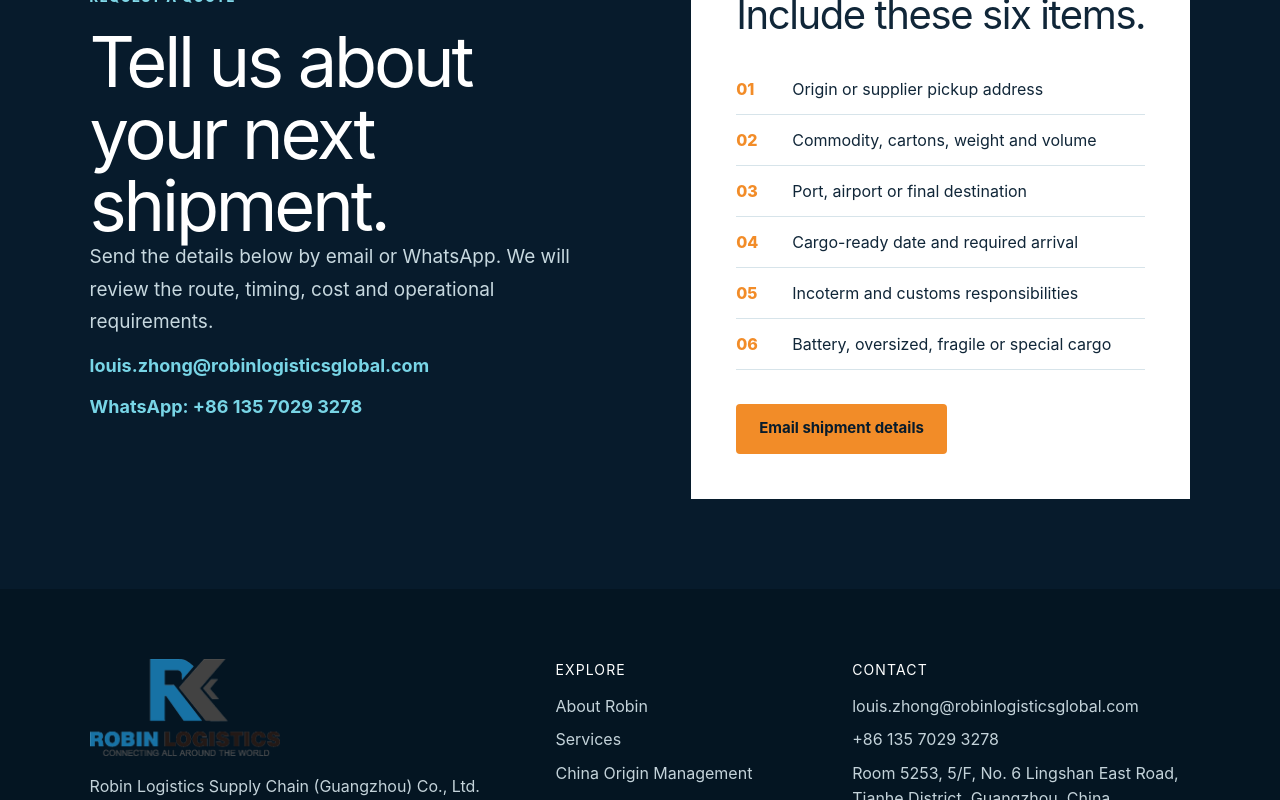
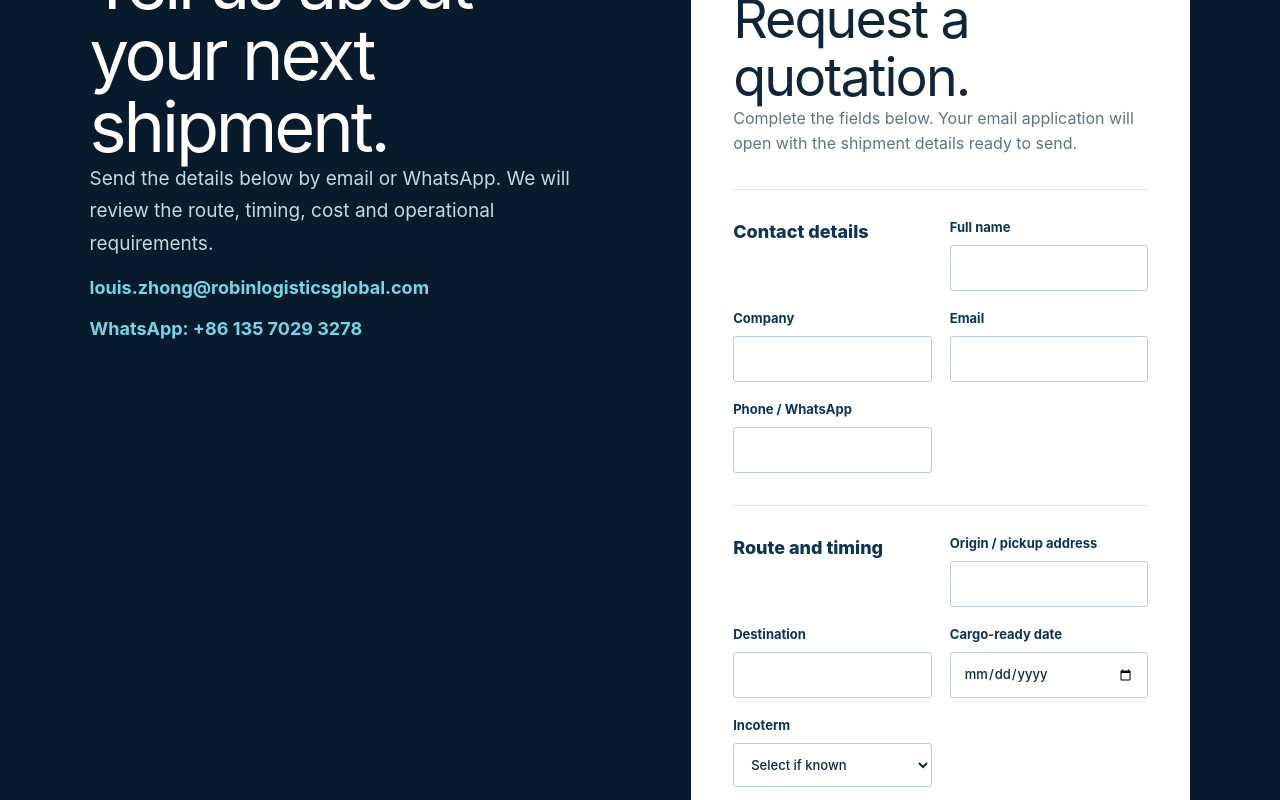
Before and after one commit to lxd1327790/robin, a Next.js app: page /contact in a window 1280 px wide. Shown: the part 260-1060 px from the top of the page. Built offline with nearby package versions, Linux system fonts and the light colour scheme.

Commit message:
Add structured shipment quotation form

```diff
--- /dev/null
+++ b/app/_components/QuoteForm.tsx
@@ -0,0 +1,91 @@
+"use client";
+
+import { FormEvent, useState } from "react";
+
+const field = (form: HTMLFormElement, name: string) =>
+  (new FormData(form).get(name)?.toString().trim() ?? "Not provided");
+
+export function QuoteForm() {
+  const [ready, setReady] = useState(false);
+
+  function submit(event: FormEvent<HTMLFormElement>) {
+    event.preventDefault();
+    const form = event.currentTarget;
+    const name = field(form, "name");
+    const company = field(form, "company");
+    const subject = `Shipment quotation request — ${company}`;
+    const body = [
+      "Dear Louis,",
+      "",
+      "Please review the following shipment and provide a quotation:",
+      "",
+      `Contact name: ${name}`,
+      `Company: ${company}`,
+      `Email: ${field(form, "email")}`,
+      `Phone / WhatsApp: ${field(form, "phone")}`,
+      "",
+      `Origin / pickup address: ${field(form, "origin")}`,
+      `Destination: ${field(form, "destination")}`,
+      `Cargo-ready date: ${field(form, "readyDate")}`,
+      `Incoterm: ${field(form, "incoterm")}`,
+      "",
+      `Commodity / cargo details: ${field(form, "cargo")}`,
+      `Packages / cartons: ${field(form, "packages")}`,
+      `Gross weight: ${field(form, "weight")}`,
+      `Volume: ${field(form, "volume")}`,
+      "",
+      `Special requirements: ${field(form, "notes")}`,
+      "",
+      "Kind regards,",
+      name,
+    ].join("\n");
+
+    setReady(true);
+    window.location.href = `mailto:louis.zhong@robinlogisticsglobal.com?subject=${encodeURIComponent(subject)}&body=${encodeURIComponent(body)}`;
+  }
+
+  return (
+    <form className="quote-form" onSubmit={submit}>
+      <div className="form-heading">
+        <p className="eyebrow">Shipment enquiry</p>
+        <h2>Request a quotation.</h2>
+        <p>Complete the fields below. Your email application will open with the shipment details ready to send.</p>
+      </div>
+
+      <fieldset>
+        <legend>Contact details</legend>
+        <label>Full name<input name="name" autoComplete="name" required /></label>
+        <label>Company<input name="company" autoComplete="organization" required /></label>
+        <label>Email<input name="email" type="email" autoComplete="email" required /></label>
+        <label>Phone / WhatsApp<input name="phone" type="tel" autoComplete="tel" /></label>
+      </fieldset>
+
+      <fieldset>
+        <legend>Route and timing</legend>
+        <label>Origin / pickup address<input name="origin" required /></label>
+        <label>Destination<input name="destination" required /></label>
+        <label>Cargo-ready date<input name="readyDate" type="date" /></label>
+        <label>Incoterm
+          <select name="incoterm" defaultValue="">
+            <option value="" disabled>Select if known</option>
+            <option>EXW</option><option>FCA</option><option>FOB</option><option>CFR</option>
+            <option>CIF</option><option>DAP</option><option>DDP</option><option>Other / Not sure</option>
+          </select>
+        </label>
+      </fieldset>
+
+      <fieldset>
+        <legend>Cargo details</legend>
+        <label className="wide">Commodity / cargo description<textarea name="cargo" rows={3} required /></label>
+        <label>Packages / cartons<input name="packages" /></label>
+        <label>Gross weight<input name="weight" placeholder="e.g. 2,500 kg" /></label>
+        <label>Volume<input name="volume" placeholder="e.g. 12 CBM" /></label>
+        <label className="wide">Special handling or other requirements<textarea name="notes" rows={3} /></label>
+      </fieldset>
+
+      <label className="consent"><input type="checkbox" required /> I agree to provide these details for the purpose of receiving a logistics quotation.</label>
+      <button className="button primary form-submit" type="submit">Prepare quotation email →</button>
+      {ready && <p className="form-status">Your email application should now be open. Please review the message and select Send.</p>}
+    </form>
+  );
+}
--- a/app/contact/page.tsx
+++ b/app/contact/page.tsx
@@ -1,10 +1,11 @@
 import { Footer, Header } from "../_components/SiteChrome";
+import { QuoteForm } from "../_components/QuoteForm";
 
 export default function ContactPage() {
   return (
     <main>
       <Header />
-      <section className="contact-page">
+      <section className="contact-page contact-page-with-form">
         <div className="contact-intro">
           <p className="eyebrow light">Request a quote</p>
           <h1>Tell us about your next shipment.</h1>
@@ -12,19 +13,7 @@ export default function ContactPage() {
           <a href="mailto:louis.zhong@robinlogisticsglobal.com">louis.zhong@robinlogisticsglobal.com</a>
           <a href="https://wa.me/8613570293278" target="_blank" rel="noreferrer">WhatsApp: +86 135 7029 3278</a>
         </div>
-        <div className="contact-card">
-          <p className="eyebrow">Shipment details</p>
-          <h2>Include these six items.</h2>
-          <ol>
-            <li><span>01</span>Origin or supplier pickup address</li>
-            <li><span>02</span>Commodity, cartons, weight and volume</li>
-            <li><span>03</span>Port, airport or final destination</li>
-            <li><span>04</span>Cargo-ready date and required arrival</li>
-            <li><span>05</span>Incoterm and customs responsibilities</li>
-            <li><span>06</span>Battery, oversized, fragile or special cargo</li>
-          </ol>
-          <a className="button primary" href="mailto:louis.zhong@robinlogisticsglobal.com?subject=Shipment%20Quotation%20Request">Email shipment details</a>
-        </div>
+        <QuoteForm />
       </section>
       <Footer />
     </main>
--- a/app/globals.css
+++ b/app/globals.css
@@ -379,6 +379,37 @@ footer a, footer p { display: block; margin: 0 0 8px; line-height: 1.6; }
 .contact-card ol { margin: 28px 0 34px; padding: 0; list-style: none; }
 .contact-card li { display: grid; grid-template-columns: 42px 1fr; gap: 14px; padding: 13px 0; border-bottom: 1px solid var(--pale); }
 .contact-card li span { color: var(--orange); font-weight: 800; }
+.contact-page-with-form { align-items: start; padding-top: 170px; }
+.quote-form { padding: 42px; background: white; color: var(--ink); }
+.form-heading > p:last-child { color: var(--grey); line-height: 1.6; }
+.quote-form fieldset {
+  display: grid;
+  grid-template-columns: 1fr 1fr;
+  gap: 18px;
+  margin: 32px 0 0;
+  padding: 28px 0 0;
+  border: 0;
+  border-top: 1px solid var(--pale);
+}
+.quote-form legend { float: left; width: 100%; margin-bottom: 20px; color: var(--blue); font-size: 18px; font-weight: 800; }
+.quote-form label { display: grid; gap: 8px; color: var(--blue); font-size: 13px; font-weight: 750; }
+.quote-form label.wide { grid-column: 1 / -1; }
+.quote-form input, .quote-form select, .quote-form textarea {
+  width: 100%;
+  border: 1px solid #bdcdd5;
+  border-radius: 3px;
+  background: white;
+  padding: 12px 13px;
+  color: var(--ink);
+  font: inherit;
+  font-weight: 500;
+}
+.quote-form input:focus, .quote-form select:focus, .quote-form textarea:focus { outline: 2px solid rgba(10,164,198,.25); border-color: var(--cyan); }
+.quote-form textarea { resize: vertical; }
+.quote-form .consent { display: flex; grid-template-columns: none; flex-direction: row; align-items: flex-start; gap: 10px; margin: 28px 0; color: var(--grey); font-weight: 500; line-height: 1.5; }
+.quote-form .consent input { width: auto; margin-top: 4px; }
+.form-submit { border: 0; cursor: pointer; }
+.form-status { color: #187c56; font-weight: 700; }
 
 @media (max-width: 980px) {
   .site-header { grid-template-columns: 1fr auto; }
@@ -436,6 +467,9 @@ footer a, footer p { display: block; margin: 0 0 8px; line-height: 1.6; }
   .quote-strip-actions { flex-wrap: wrap; }
   .contact-page { padding: 150px 24px 70px; }
   .contact-card { padding: 30px 22px; }
+  .quote-form { padding: 30px 22px; }
+  .quote-form fieldset { grid-template-columns: 1fr; }
+  .quote-form label.wide { grid-column: auto; }
 }
 
 @media (prefers-reduced-motion: reduce) {
```
